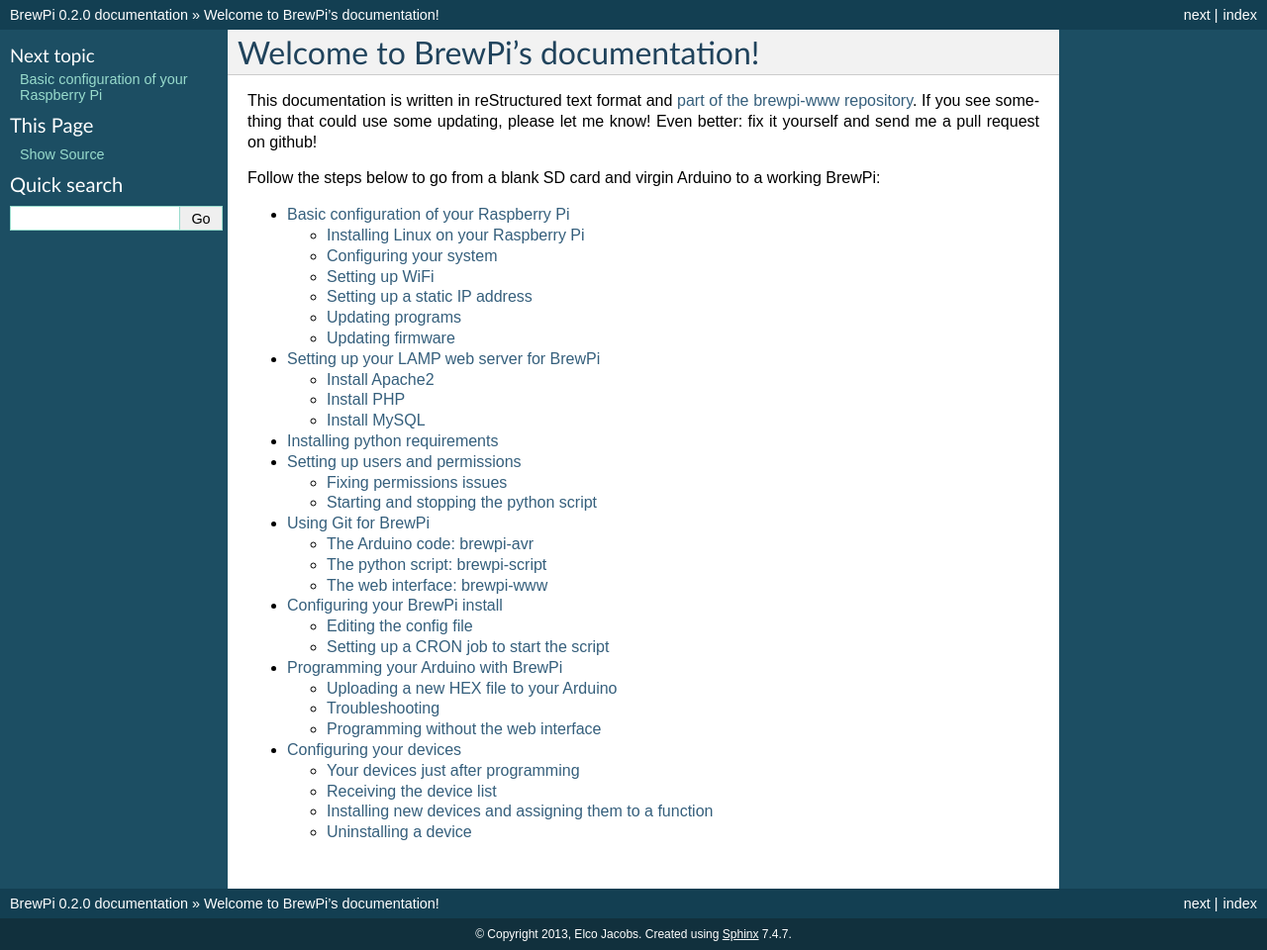
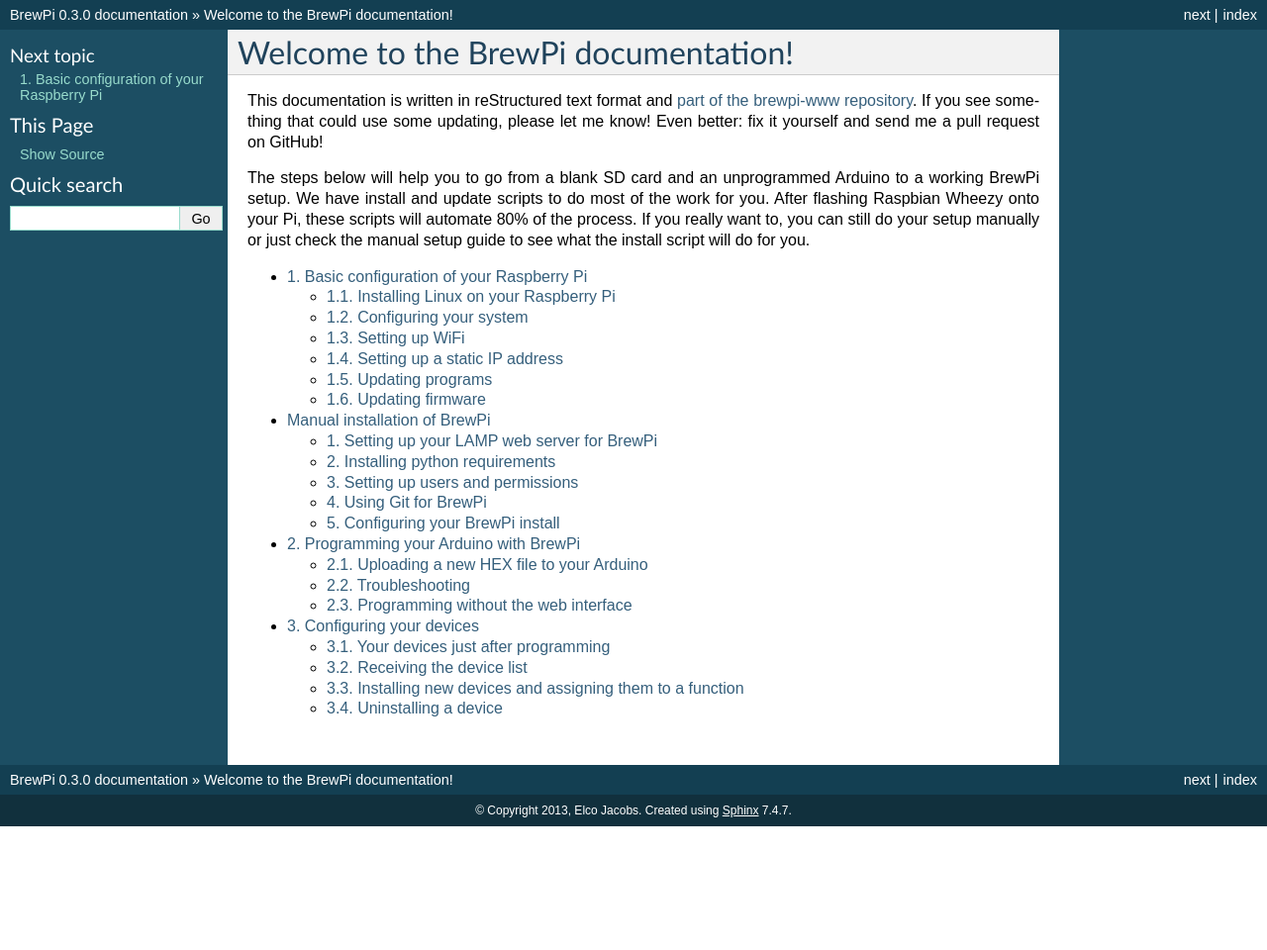
Before and after one commit to BrewPi/brewpi-www, a Sphinx documentation site: the page built from docs/user/source/index.rst, in a window 1280 px wide. Shown: the whole page at 99% size. Built offline with Sphinx 7.4.7, drawn with Linux system fonts in a browser that asks for light colours; formulas are drawn with MathJax 3; after the commit the page ends 900 px from its top, so only the background shows below that.

Commit message:
Moved files in the documentation to split into manual and automated install

```diff
--- a/docs/user/source/conf.py
+++ b/docs/user/source/conf.py
@@ -48,9 +48,9 @@
 # built documents.
 #
 # The short X.Y version.
-version = '0.2'
+version = '0.3'
 # The full version, including alpha/beta/rc tags.
-release = '0.2.0'
+release = '0.3.0'
 
 # The language for content autogenerated by Sphinx. Refer to documentation
 # for a list of supported languages.
--- a/docs/user/source/index.rst
+++ b/docs/user/source/index.rst
@@ -3,21 +3,20 @@
    You can adapt this file completely to your liking, but it should at least
    contain the root `toctree` directive.
 
-Welcome to BrewPi's documentation!
+Welcome to the BrewPi documentation!
 ================================================
-This documentation is written in reStructured text format and `part of the brewpi-www repository <https://github.com/BrewPi/brewpi-www/tree/develop/docs>`_. If you see something that could use some updating, please let me know! Even better: fix it yourself and send me a pull request on github!
+This documentation is written in reStructured text format and `part of the brewpi-www repository <https://github.com/BrewPi/brewpi-www/tree/develop/docs>`_.
+If you see something that could use some updating, please let me know! Even better: fix it yourself and send me a pull request on GitHub!
 
-
-Follow the steps below to go from a blank SD card and virgin Arduino to a working BrewPi:
+The steps below will help you to go from a blank SD card and an unprogrammed Arduino to a working BrewPi setup.
+We have install and update scripts to do most of the work for you. After flashing Raspbian Wheezy onto your Pi, these scripts will automate 80% of the process.
+If you really want to, you can still do your setup manually or just check the manual setup guide to see what the install script will do for you.
 
 .. toctree::
     :maxdepth: 2
+    :numbered:
 
-    getting-started/rpi-setup
-    getting-started/webserver-setup
-    getting-started/python-setup
-    getting-started/setup-users-permissions
-    getting-started/github
-    getting-started/configuration
-    getting-started/program-arduino
-    getting-started/device-config
+    installing-your-pi/rpi-setup
+    manual-brewpi-install/manual-brewpi-install.rst
+    after-install/program-arduino
+    after-install/device-configuration
--- /dev/null
+++ b/docs/user/source/manual-brewpi-install/manual-brewpi-install.rst
@@ -0,0 +1,14 @@
+Manual installation of BrewPi
+=============================
+This section describes how to manually setup BrewPi on your Raspberry Pi: how to install dependencies, the web server,
+Python, users and permissions, cloning the files from GitHub, modifying the config files and setting up a CRON job.
+
+.. toctree::
+    :maxdepth: 2
+    :numbered:
+
+    webserver-setup
+    python-setup
+    setup-users-permissions
+    using-git-for-brewpi
+    configuration
```
Also changed, not shown: docs/user/source/after-install/device-configuration.rst (renamed from docs/user/source/getting-started/device-config.rst), docs/user/source/after-install/device-list-example.png (renamed from docs/user/source/getting-started/device-list-example.png), docs/user/source/after-install/program-arduino.rst (renamed from docs/user/source/getting-started/program-arduino.rst), docs/user/source/installing-your-pi/rpi-setup.rst (renamed from docs/user/source/getting-started/rpi-setup.rst), docs/user/source/manual-brewpi-install/configuration.rst (renamed from docs/user/source/getting-started/configuration.rst), docs/user/source/manual-brewpi-install/python-setup.rst (renamed from docs/user/source/getting-started/python-setup.rst), docs/user/source/manual-brewpi-install/setup-users-permissions.rst (renamed from docs/user/source/getting-started/setup-users-permissions.rst), docs/user/source/manual-brewpi-install/using-git-for-brewpi.rst (renamed from docs/user/source/getting-started/github.rst), docs/user/source/manual-brewpi-install/webserver-setup.rst (renamed from docs/user/source/getting-started/webserver-setup.rst).
